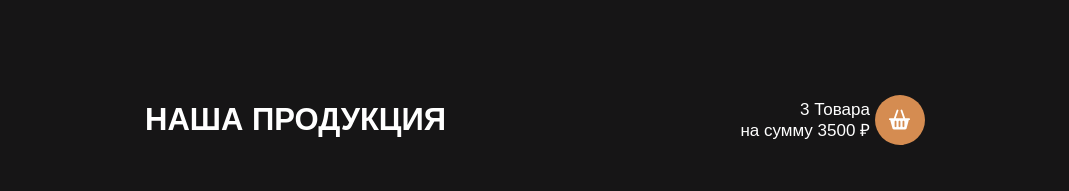
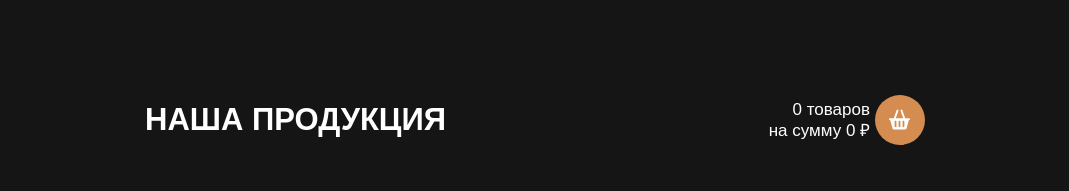
Before and after one commit to AlexanderTabakov/finalAttastation, a React (Create React App) app: page /#/ in a window 1280 px wide. Shown: the top 191 px of the page, without its empty margins (113-1182 px from the left). Built offline with nearby package versions, Linux system fonts and the light colour scheme; data requests are answered from the project's data file.

Commit message:
Homework 3/4

```diff
--- a/package.json
+++ b/package.json
@@ -15,6 +15,7 @@
     "match-sorter": "^6.3.1",
     "react": "^18.2.0",
     "react-dom": "^18.2.0",
+    "react-redux": "^8.0.5",
     "react-router-dom": "^6.10.0",
     "react-scripts": "5.0.1",
     "sort-by": "^1.2.0",
--- a/src/components/BasketCard/BasketCard.jsx
+++ b/src/components/BasketCard/BasketCard.jsx
@@ -1,19 +1,18 @@
 import React from "react";
 import '../BasketCard/BasketCard.css'
+import { useDispatch } from "react-redux";
+import { removeFromCart } from "../../store/reducers/cart";
 
 const BasketCard = ({id, image, title, price}) => {
 
+    const dispatch = useDispatch();
+
     const onRemoveFromCartHandler = () => {
-
-        const cart = JSON.parse(localStorage.getItem('cart')) || [];
-
-        const updCart = cart.filter(item => item.id !== id);
-        localStorage.setItem('cart', JSON.stringify(updCart))
-        // localStorage.removeItem('cart')
-
+        dispatch(removeFromCart({id, image, title, price}))
     }
 
     return (
+
         <div className={'basketCard'}>
                 <img className={'image'} src={image} alt="product"/>
 
@@ -23,11 +22,6 @@ const BasketCard = ({id, image, title, price}) => {
                     <p className={'text price'}>{price}₽  <button className={'remove-btn'} onClick={onRemoveFromCartHandler}>+</button> </p>
                 </span>
 
-
-
-
-
-
         </div>
     )
 }
--- a/src/components/Header/Header.jsx
+++ b/src/components/Header/Header.jsx
@@ -3,6 +3,7 @@ import React from "react";
 import './Header.css'
 import imgBasket from '../../assets/Basket-Icon.svg'
 import {useNavigate} from "react-router-dom";
+import {useSelector} from "react-redux";
 // import { icon } from '@fortawesome/fontawesome-svg-core/import.macro'
 
 
@@ -10,7 +11,20 @@ const Header = () => {
      let navigate = useNavigate();
      const onCartButtonClickHandler = () => {
          return navigate('./cart')
-     }
+     };
+
+     const totalPrice = useSelector(({cart})=> cart.totalPrice );
+     const totalProduct = useSelector(({cart})=> cart.productCount );
+
+    function declOfNum(n, textForms) {
+        n = Math.abs(n) % 100;
+        var n1 = n % 10;
+        if (n > 10 && n < 20) { return textForms[2]; }
+        if (n1 > 1 && n1 < 5) { return textForms[1]; }
+        if (n1 == 1) { return textForms[0]; }
+        return textForms[2];
+    }
+
 
     return (
         <div className={'header'}>
@@ -18,8 +32,8 @@ const Header = () => {
             <div className={'basket'}>
 
                 <div className={'order'}>
-                    <p> 3 Товара </p>
-                    <p> на сумму 3500 ₽</p>
+                    <p> {totalProduct} {declOfNum(totalProduct, ['товар', 'товара', 'товаров'])} </p>
+                    <p> на сумму {totalPrice} ₽</p>
                 </div>
 
                 <img className={'image'} src={imgBasket} alt="product" onClick={onCartButtonClickHandler}/>
--- a/src/components/ProductCard/ProductCard.jsx
+++ b/src/components/ProductCard/ProductCard.jsx
@@ -1,21 +1,26 @@
-import React from "react";
+import React, { useState } from "react";
 
 import './ProductCard.css'
+import { useDispatch } from "react-redux";
+import { addToCart , removeFromCart } from "../../store/reducers/cart";
 
 const ProductCard = ({id, image, title, description, price, weight}) => {
 
+    const [isAdded, setAddState] = useState(false)
+
+    const dispatch = useDispatch();
+
     const onAddToCartClickHandler = () => {
+        dispatch(addToCart({id, image, title, price}))
+        setAddState((prevState) => !prevState)
+    };
 
-        const cart = JSON.parse(localStorage.getItem('cart')) || [];
-
-        const product = { id, title, image, price, weight}
-
-        cart.push(product)
-
-        localStorage.setItem('cart', JSON.stringify(cart))
+    const onRemoveFromCartClickHandler = () => {
+        dispatch(removeFromCart({id, image, title, price}))
+        setAddState((prevState) => !prevState)
+    };
 
 
-    }
 
     return (
         <div className={'card'}>
@@ -26,7 +31,7 @@ const ProductCard = ({id, image, title, description, price, weight}) => {
             </div>
             <div className={'wrapper'}>
                 <p className={'text price'}>{price}₽ / {weight}</p>
-                <button className={'addToCartBtn'} onClick={onAddToCartClickHandler}>+</button>
+                <button className={'addToCartBtn'} onClick={isAdded ? onRemoveFromCartClickHandler : onAddToCartClickHandler}>{isAdded ? '-' : '+'}</button>
             </div>
 
 
--- a/src/pages/BasketPage/BasketPage.jsx
+++ b/src/pages/BasketPage/BasketPage.jsx
@@ -6,18 +6,13 @@ import { useEffect, useState } from "react";
 import BasketHeader from "../../components/BasketHeader/BasketHeader";
 import BasketFooter from "../../components/BasketFooter/BasketFooter";
 import BasketCard from "../../components/BasketCard/BasketCard";
+import {useDispatch, useSelector} from "react-redux";
 
 
 
 const BasketPage = () => {
 
-        const [items, setItems] = useState([]);
-
-        useEffect(() => {
-            const cart = JSON.parse(localStorage.getItem('cart'));
-
-            setItems(cart)
-        }, []);
+       const productList = useSelector(({ cart }) => cart.list)
 
 
     return (
@@ -26,7 +21,7 @@ const BasketPage = () => {
             <div className={'cards-in-basket'}>
                 {/*{items? <h1 className={'title-basket text'}>КОРЗИНА </h1>: <h1 className={'title-basket text'}>КОРЗИНА ПУСТА</h1>}*/}
                 {
-                items?.map(item=> {
+                    productList?.map(item=> {
                     return (
                         <BasketCard
                         id={item.id}
--- /dev/null
+++ b/src/store/index.jsx
@@ -0,0 +1,7 @@
+import { configureStore } from '@reduxjs/toolkit'
+
+import cart from './reducers/cart'
+
+export const store = configureStore({
+    reducer: { cart },
+})
--- /dev/null
+++ b/src/store/reducers/cart.jsx
@@ -0,0 +1,34 @@
+import { createSlice } from '@reduxjs/toolkit'
+
+
+export const cartSlice = createSlice({
+    name: 'cart',
+    initialState: {
+        list: [],
+        totalPrice: 0,
+        productCount: 0,
+
+    },
+    reducers: {
+        addToCart: (state, { payload }) => {
+            state.list.push(payload)
+            state.totalPrice += payload.price;
+            state.productCount ++;
+
+        },
+        removeFromCart: (state, { payload }) => {
+
+            // state.totalPrice -= state.list.find((product) => product.id === payload).price // а эта запись не работает
+            state.list.filter((product)=> product.id !== payload )
+            state.totalPrice -= payload.price; // работает, но кнопка не сохраняет состояние при переходе на другую страницу
+            state.productCount --;
+
+        },
+    },
+})
+
+// Action creators are generated for each case reducer function
+export const { addToCart, removeFromCart } = cartSlice.actions
+
+
+export default cartSlice.reducer
```
Also changed, not shown: src/index.js (+8 -1 lines), 1 other file (tests, documents, lock files or other folders).
